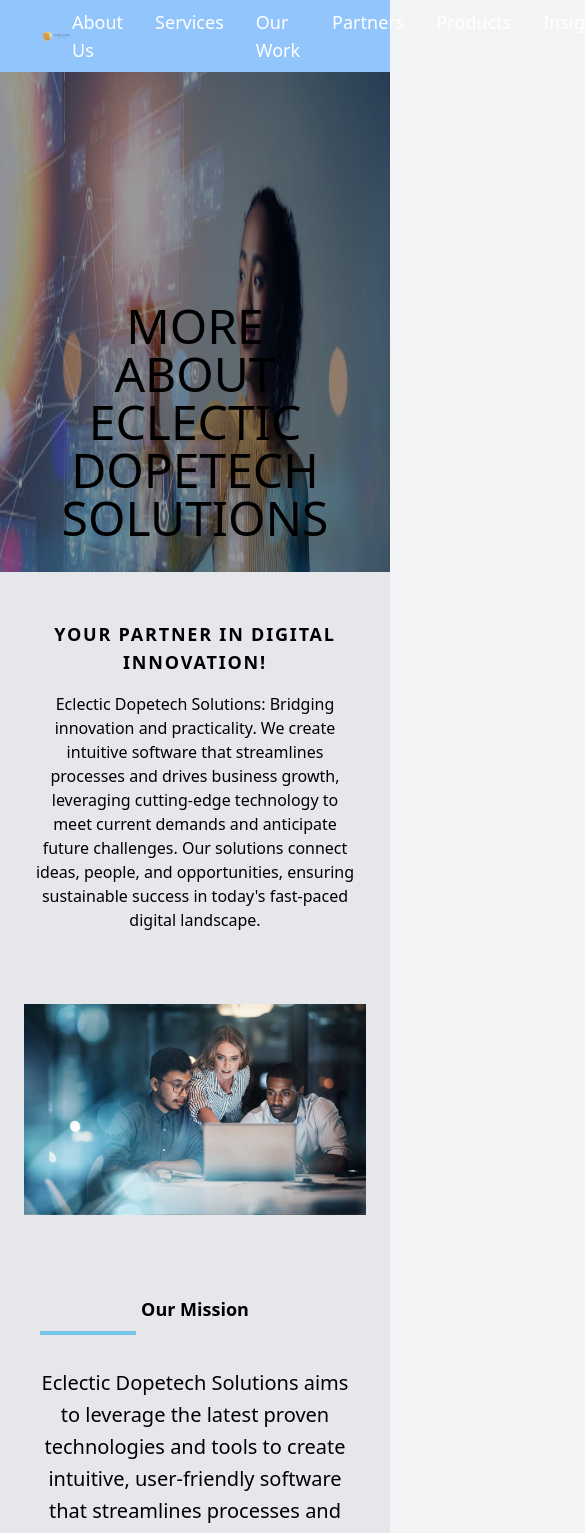
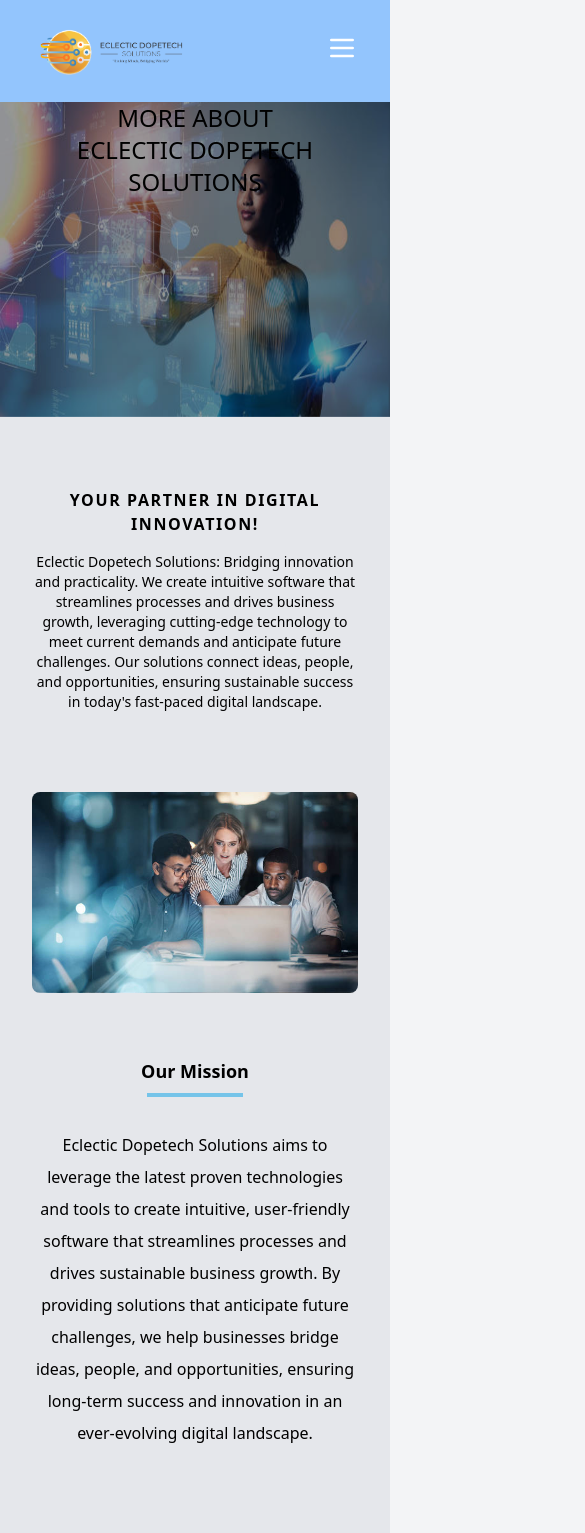
Before and after one commit to WLemmy/Eclectic-Web, a React (Create React App) app in the folder eclectic/: page /about in a window 390 px wide. Shown: the top 1533 px of the page, 585 px wide, since content can reach past the window. Built offline with nearby package versions, Linux system fonts and the light colour scheme.

Commit message:
Adjust mobile layout for better responsiveness and readability

```diff
--- a/eclectic/src/components /AboutUs.js
+++ b/eclectic/src/components /AboutUs.js
@@ -17,7 +17,7 @@
       {/* Text Section */}
       <div className="lg:w-1/2 max-w-3xl text-center lg:text-left p-6">
         {/* Heading */}
-        <h1 className="text-xl font-bold text-gray-800 mb-6">
+        <h1 className="text-xl font-bold text-yellow-500 mb-6">
           MAXIMIZE EFFICIENCY, MINIMIZE HASSLE
         </h1>
 
--- a/eclectic/src/components /Navbar.js
+++ b/eclectic/src/components /Navbar.js
@@ -1,24 +1,52 @@
-import React from 'react';
+import React, { useState } from 'react';
 import logo from '../assets/navbar-logo.png';
-import { Link } from 'react-router-dom/dist';
+import { Link } from 'react-router-dom';
 
 function Navbar() {
+  const [isMenuOpen, setIsMenuOpen] = useState(false);
+
+  const toggleMenu = () => {
+    setIsMenuOpen(!isMenuOpen);
+  };
+
   return (
-    <nav className="bg-blue-300 p-2 ">
-      <div className="flex justify-between items-center ml-8 mr-8">
+    <nav className="bg-blue-300 p-4">
+      <div className="flex justify-between items-center mx-4 md:mx-8">
         <div className="flex items-center">
-            < Link to ="/" ><img src={logo} alt="Logo" className="h-25 w-60 mr-8" /></Link>
+          <Link to="/">
+            <img src={logo} alt="Logo" className="h-25 w-40 md:h-25 md:w-60" />
+          </Link>
+        </div>
 
+        {/* Hamburger Icon for Mobile */}
+        <div className="md:hidden">
+          <button onClick={toggleMenu} className="text-white focus:outline-none">
+            <svg
+              className="w-8 h-8"
+              fill="none"
+              stroke="currentColor"
+              viewBox="0 0 24 24"
+              xmlns="http://www.w3.org/2000/svg"
+            >
+              <path
+                strokeLinecap="round"
+                strokeLinejoin="round"
+                strokeWidth="2"
+                d="M4 6h16M4 12h16M4 18h16"
+              ></path>
+            </svg>
+          </button>
         </div>
-        <ul className="flex space-x-8 ">
 
-          <li>< Link to ="/about" className="text-white text-lg hover:text-gray-300">About Us</Link></li>
-          <li>< Link to ="/services" className="text-white text-lg hover:text-gray-300">Services</Link></li>
-          <li><Link Link to ="/work" className="text-white text-lg hover:text-gray-300">Our Work</Link></li>
-          <li><Link Link to ="/partners" className="text-white text-lg hover:text-gray-300">Partners</Link></li>
-          <li><Link Link to ="/products" className="text-white text-lg hover:text-gray-300">Products</Link></li>
-          <li><Link Link to ="/insights" className="text-white text-lg hover:text-gray-300">Insights</Link></li>
-          <li><Link Link to ="/contact" className="text-white text-lg hover:text-gray-300">Contact Us</Link></li>
+        {/* Navigation Links */}
+        <ul className={`md:flex space-x-8 hidden md:block ${isMenuOpen ? 'block' : 'hidden'} absolute md:static top-full left-0 w-full md:w-auto bg-blue-300 md:bg-transparent p-4 md:p-0`}>
+          <li><Link to="/about" className="block text-white text-lg hover:text-gray-300">About Us</Link></li>
+          <li><Link to="/services" className="block text-white text-lg hover:text-gray-300">Services</Link></li>
+          <li><Link to="/work" className="block text-white text-lg hover:text-gray-300">Our Work</Link></li>
+          <li><Link to="/partners" className="block text-white text-lg hover:text-gray-300">Partners</Link></li>
+          <li><Link to="/products" className="block text-white text-lg hover:text-gray-300">Products</Link></li>
+          <li><Link to="/insights" className="block text-white text-lg hover:text-gray-300">Insights</Link></li>
+          <li><Link to="/contact" className="block text-white text-lg hover:text-gray-300">Contact Us</Link></li>
         </ul>
       </div>
     </nav>
--- a/eclectic/src/components /Services-home.js
+++ b/eclectic/src/components /Services-home.js
@@ -50,7 +50,7 @@
           {services.map((service, index) => (
             <div
               key={index}
-              className="bg-white shadow-lg rounded-lg p-6 text-center transition duration-300 transform hover:bg-blue-500 hover:text-white hover:scale-105 hover:shadow-2xl"
+              className="bg-white shadow-lg rounded-lg p-6 text-center transition duration-300 transform hover:bg-blue-300 hover:text-white hover:scale-105 hover:shadow-2xl"
             >
               <img
                 src={service.image}
--- a/eclectic/src/pages/About.js
+++ b/eclectic/src/pages/About.js
@@ -1,15 +1,15 @@
-import React from 'react';
-import { Parallax } from 'react-parallax';
-import AboutUsParallax from '../assets/AboutUsParallax.png';
-import AboutUsImage1 from '../assets/AboutUsImage1.jpg';
-import CustomerCentric from '../assets/customer-centric.svg';
-import Integrity from '../assets/Integrity.svg';
-import Quality from '../assets/Quality.svg';
-import Innovation from '../assets/innovation.svg';
-import Sustainability from '../assets/Sustainability.svg';
-import Convenience from '../assets/Convenience.svg';
-import Excellence from '../assets/Excellence.svg';
-import Community from '../assets/Community.svg';
+import React from "react";
+import { Parallax } from "react-parallax";
+import AboutUsParallax from "../assets/AboutUsParallax.png";
+import AboutUsImage1 from "../assets/AboutUsImage1.jpg";
+import CustomerCentric from "../assets/customer-centric.svg";
+import Integrity from "../assets/Integrity.svg";
+import Quality from "../assets/Quality.svg";
+import Innovation from "../assets/innovation.svg";
+import Sustainability from "../assets/Sustainability.svg";
+import Convenience from "../assets/Convenience.svg";
+import Excellence from "../assets/Excellence.svg";
+import Community from "../assets/Community.svg";
 
 const About = () => {
   const values = [
@@ -64,67 +64,83 @@
   ];
 
   return (
-    <div className='bg-gray-200'>
-      <div className='header'>
+    <div className="bg-gray-200">
+      {/* Parallax Header */}
+      <div className="header">
         <Parallax
-          className="w-full md:h-[calc(100vh-5rem)] object-cover brightness-[.6]"
+          className="w-full h-[40vh] md:h-[calc(100vh-5rem)] object-cover brightness-[.6]"
           bgImage={AboutUsParallax}
           strength={225}
         >
-          <div style={{ height: 500 }}>
-            {/* <p className="text-center absolute top-[50%] left-[50%] -translate-x-[50%] -translate-y-[50%] uppercase font-extralight text-black-100 text-4xl md:text-7xl px-4">
-              More About
-            </p> */}
-            <div>
-              <p className= "text-center absolute top-[70%] left-[50%] -translate-x-[50%] -translate-y-[50%] uppercase font-extralight text-black-100 text-5xl md:text-7xl px-4">
-               More About <br/> Eclectic Dopetech Solutions
+          <div className="flex items-center justify-center h-500">
+            <p className="text-center uppercase font-extralight text-2xl md:text-4xl lg:text-6xl px-2 md:px-7 lg:px-4">
+              More About <br /> Eclectic Dopetech Solutions
             </p>
-            </div>
           </div>
         </Parallax>
       </div>
 
-      <div className='my-8 text-center px-4 md:px-6 lg:px-8'>
-        <p className="tracking-widest font-semibold uppercase text-lg md:text-xl lg:text-2xl p-4 text-black">
+      {/* About Us Text */}
+      <div className="my-8 text-center px-4 md:px-6 lg:px-8">
+        <p className="tracking-widest font-semibold uppercase text-base md:text-lg lg:text-2xl p-4 text-black">
           Your Partner in Digital Innovation!
         </p>
-        <p className='text-base md:text-lg lg:text-xl px-4 md:px-8 lg:px-16 pb-4 font-extralight'>
-          Eclectic Dopetech Solutions: Bridging innovation and practicality. We create intuitive software that streamlines processes and
-          drives business growth, leveraging cutting-edge technology to meet current demands and anticipate future challenges.
-          Our solutions connect ideas, people, and opportunities, ensuring sustainable success in today's fast-paced digital landscape.
+        <p className="text-sm md:text-lg lg:text-xl px-4 md:px-8 lg:px-16 pb-4 font-extralight">
+          Eclectic Dopetech Solutions: Bridging innovation and practicality. We
+          create intuitive software that streamlines processes and drives
+          business growth, leveraging cutting-edge technology to meet current
+          demands and anticipate future challenges. Our solutions connect ideas,
+          people, and opportunities, ensuring sustainable success in today's
+          fast-paced digital landscape.
         </p>
       </div>
 
-      <section className="grid grid-cols-1 md:grid-cols-2 p-2 md:p-10">
+      {/* Mission Section */}
+      <section className="grid grid-cols-1 md:grid-cols-2 p-4 md:p-10">
         <div className="w-full h-full p-4">
-          <img src={AboutUsImage1} alt="Woman shopping" />
+          <img
+            src={AboutUsImage1}
+            alt="Woman shopping"
+            className="rounded-lg"
+          />
         </div>
-        <div className="p-8 my-8 text-center">
-          <h2 className="text-lg capitalize font-bold">Our Mission</h2>
-          <div className="h-1 mt-2 w-24 bg-[#75c4e9]" />
-          <p className="text-xl mt-8 leading-8 font-extralight">
-            Eclectic Dopetech Solutions aims to leverage the latest proven technologies and tools to create intuitive, user-friendly software
-            that streamlines processes and drives sustainable business growth. By providing solutions that anticipate future challenges,
-            we help businesses bridge ideas, people, and opportunities, ensuring long-term success and innovation in an ever-evolving digital landscape.
+        <div className="p-4 md:p-8 my-8 text-center">
+          <h2 className="text-lg md:text-xl font-bold">Our Mission</h2>
+          <div className="h-1 mt-2 w-24 bg-[#75c4e9] mx-auto" />
+          <p className="text-base md:text-xl mt-8 leading-8 font-extralight">
+            Eclectic Dopetech Solutions aims to leverage the latest proven
+            technologies and tools to create intuitive, user-friendly software
+            that streamlines processes and drives sustainable business growth.
+            By providing solutions that anticipate future challenges, we help
+            businesses bridge ideas, people, and opportunities, ensuring
+            long-term success and innovation in an ever-evolving digital
+            landscape.
           </p>
         </div>
       </section>
 
+      {/* Values Section */}
       <div className="py-8">
         <div className="container mx-auto flex justify-center items-center flex-col">
-          <h2 className="text-lg font-semibold mb-4">Our Values</h2>
-          <div className="grid grid-cols-1 md:grid-cols-4 gap-8">
+          <h2 className="text-lg md:text-xl font-semibold mb-4">Our Values</h2>
+          <div className="grid grid-cols-1 md:grid-cols-2 lg:grid-cols-4 gap-8">
             {values.map((value) => (
               <div
                 key={value.id}
-                className="bg-slate-100 hover:scale-105 duration-300 ease-linear shadow-lg py-2 px-4 flex justify-start items-center gap-4 mx-8 md:mx-0 rounded-lg"
+                className="bg-slate-100 hover:scale-105 duration-300 ease-linear shadow-lg py-4 px-6 flex justify-start items-center gap-4 mx-4 md:mx-0 rounded-lg"
               >
-                <div className="w-28 h-18 flex items-center justify-center bg-slate-100 rounded-full border border-blue-200 p-2">
-                  <span className="text-4xl text-blue-300">{value.icon}</span>
+                <div className="w-16 h-16 md:w-28 md:h-28 flex items-center justify-center bg-slate-100 rounded-full border border-blue-200 p-2">
+                  <span className="text-2xl md:text-4xl text-blue-300">
+                    {value.icon}
+                  </span>
                 </div>
                 <div className="flex flex-col text-left">
-                  <h3 className="text-sm font-medium">{value.title}</h3>
-                  <p className="text-black font-extralight text-xs">{value.text}</p>
+                  <h3 className="text-sm md:text-base font-medium">
+                    {value.title}
+                  </h3>
+                  <p className="text-xs md:text-sm text-black font-extralight">
+                    {value.text}
+                  </p>
                 </div>
               </div>
             ))}
@@ -133,6 +149,6 @@
       </div>
     </div>
   );
-}
+};
 
 export default About;
```
Also changed, not shown: eclectic/src/components /Footer.js (+4 -4 lines), eclectic/src/pages/Home.js (+12 -14 lines). Lines whose indentation alone changed are shown as unchanged.
